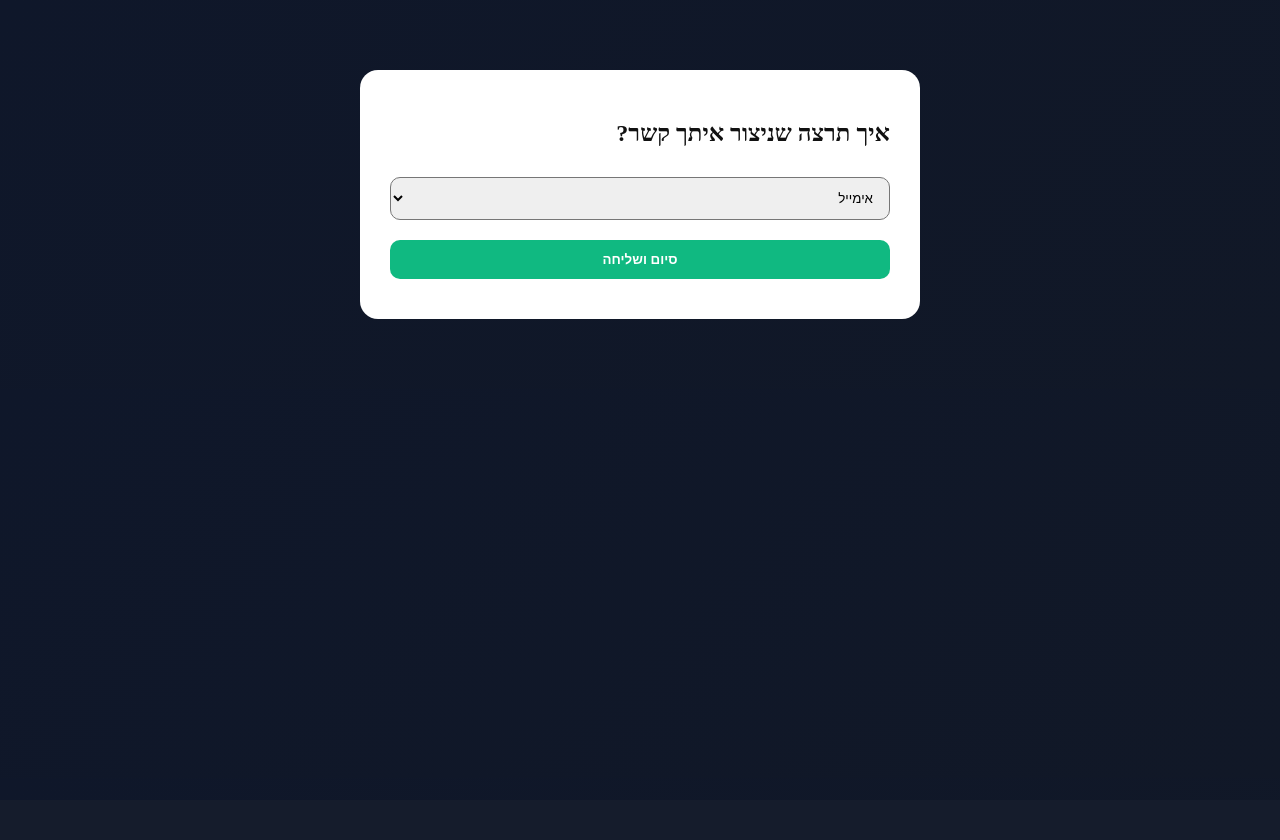
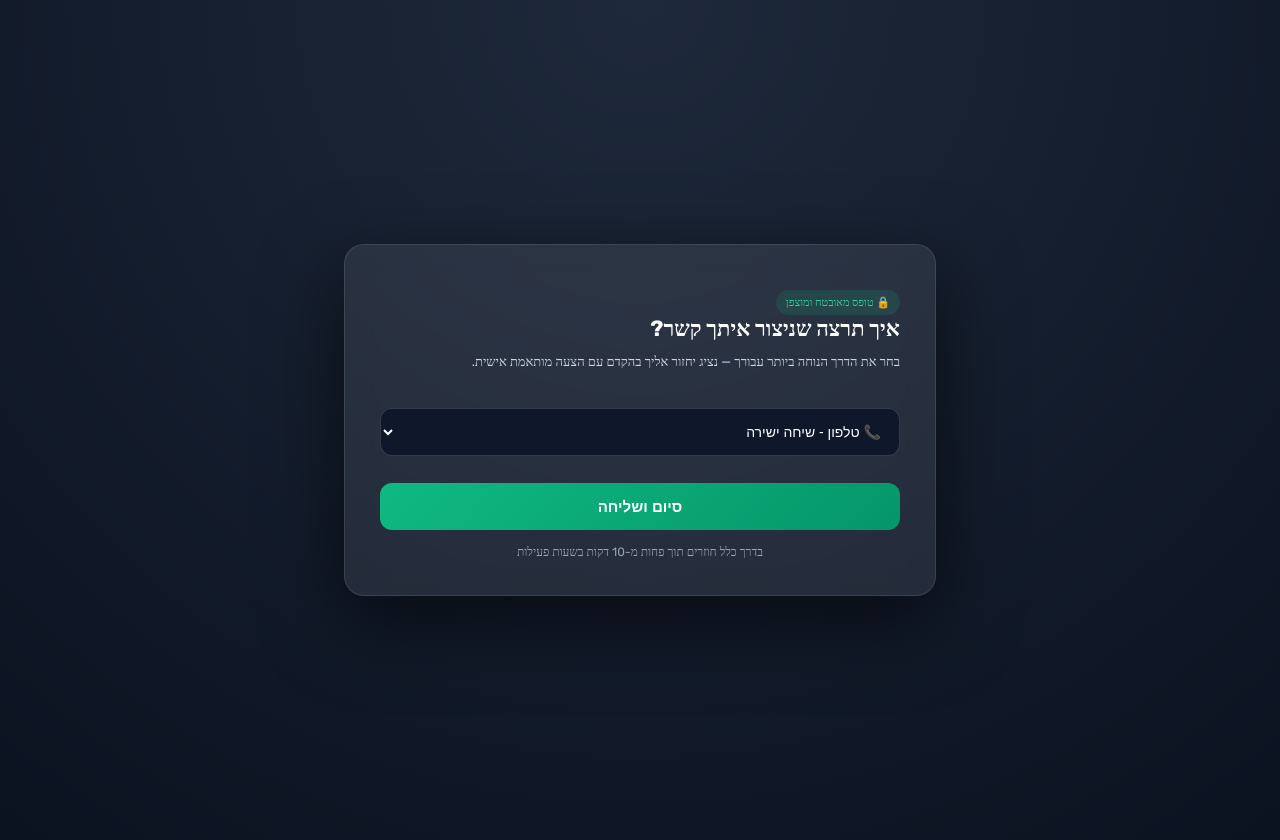
Before and after one commit to yankeisking-dev/lead-site, a Flask app: template templates/step3.html in a window 1280 px wide. Before the commit the page ends 319 px from the top, so only its background shows below. Run offline with Flask 3, Linux system fonts and the light colour scheme; the template is opened without the code that fills it, so the values that code supplies are empty.

Commit message:
Update step3.html

```diff
--- a/templates/step3.html
+++ b/templates/step3.html
@@ -4,44 +4,124 @@
 <meta charset="UTF-8">
 <title>שלב 3</title>
 
+<link href="https://fonts.googleapis.com/css2?family=Rubik:wght@300;400;600;700&display=swap" rel="stylesheet">
+
 <style>
+
 body{
+    margin:0;
     font-family:Rubik;
-    background:linear-gradient(135deg,#0f172a,#111827);
+    background: radial-gradient(circle at top, #1e293b, #0b1220);
     color:white;
     direction:rtl;
 }
 
-.card{
-    max-width:500px;
-    margin:70px auto;
-    background:white;
-    color:#111;
-    padding:30px;
-    border-radius:18px;
+/* CENTER WRAPPER */
+.wrapper{
+    min-height:100vh;
+    display:flex;
+    align-items:center;
+    justify-content:center;
+    padding:20px;
 }
 
-select,button{
+/* CARD */
+.card{
     width:100%;
-    padding:12px;
-    margin:10px 0;
-    border-radius:10px;
+    max-width:520px;
+    background:rgba(255,255,255,0.08);
+    backdrop-filter: blur(14px);
+    border:1px solid rgba(255,255,255,0.1);
+    padding:35px;
+    border-radius:20px;
+    box-shadow:0 25px 80px rgba(0,0,0,0.6);
 }
 
+/* TITLE */
+h2{
+    margin:0 0 10px;
+    font-size:22px;
+    font-weight:700;
+}
+
+.subtitle{
+    font-size:13px;
+    color:#cbd5e1;
+    margin-bottom:25px;
+    line-height:1.5;
+}
+
+/* FORM ELEMENTS */
+select{
+    width:100%;
+    padding:14px;
+    margin:12px 0;
+    border-radius:12px;
+    border:1px solid rgba(255,255,255,0.15);
+    background:#0f172a;
+    color:white;
+    font-size:14px;
+    outline:none;
+}
+
+select:focus{
+    border-color:#3b82f6;
+    box-shadow:0 0 0 3px rgba(59,130,246,0.2);
+}
+
+/* BUTTON */
 button{
-    background:#10b981;
+    width:100%;
+    padding:15px;
+    margin-top:15px;
+    border:none;
+    border-radius:12px;
+    background:linear-gradient(135deg,#10b981,#059669);
     color:white;
-    border:none;
-    font-weight:600;
+    font-size:15px;
+    font-weight:700;
+    cursor:pointer;
+    transition:0.2s;
 }
+
+button:hover{
+    transform:translateY(-1px);
+    box-shadow:0 10px 25px rgba(16,185,129,0.3);
+}
+
+/* TRUST LINE */
+.trust{
+    margin-top:15px;
+    font-size:12px;
+    color:#94a3b8;
+    text-align:center;
+}
+
+.badge{
+    display:inline-block;
+    margin-top:10px;
+    padding:6px 10px;
+    border-radius:20px;
+    background:rgba(16,185,129,0.15);
+    color:#34d399;
+    font-size:11px;
+}
+
 </style>
 </head>
 
 <body>
 
+<div class="wrapper">
+
     <div class="card">
 
+        <div class="badge">🔒 טופס מאובטח ומוצפן</div>
+
         <h2>איך תרצה שניצור איתך קשר?</h2>
+        <div class="subtitle">
+            בחר את הדרך הנוחה ביותר עבורך — נציג יחזור אליך בהקדם עם הצעה מותאמת אישית.
+        </div>
 
         <form method="POST" action="/submit">
 
@@ -55,14 +135,20 @@ button{
             <input type="hidden" name="property" value="{{ data.property }}">
             <input type="hidden" name="status" value="{{ data.status }}">
 
-<select name="contact_method">
-<option value="email">אימייל</option>
-<option value="phone">טלפון</option>
+            <select name="contact_method" required>
+                <option value="phone">📞 טלפון - שיחה ישירה</option>
+                <option value="email">📧 אימייל - פירוט מלא</option>
             </select>
 
-<button>סיום ושליחה</button>
+            <button type="submit">סיום ושליחה</button>
 
         </form>
+
+        <div class="trust">
+            בדרך כלל חוזרים תוך פחות מ-10 דקות בשעות פעילות
+        </div>
+
+    </div>
 
 </div>
 
```
Lines whose indentation alone changed are shown as unchanged.
